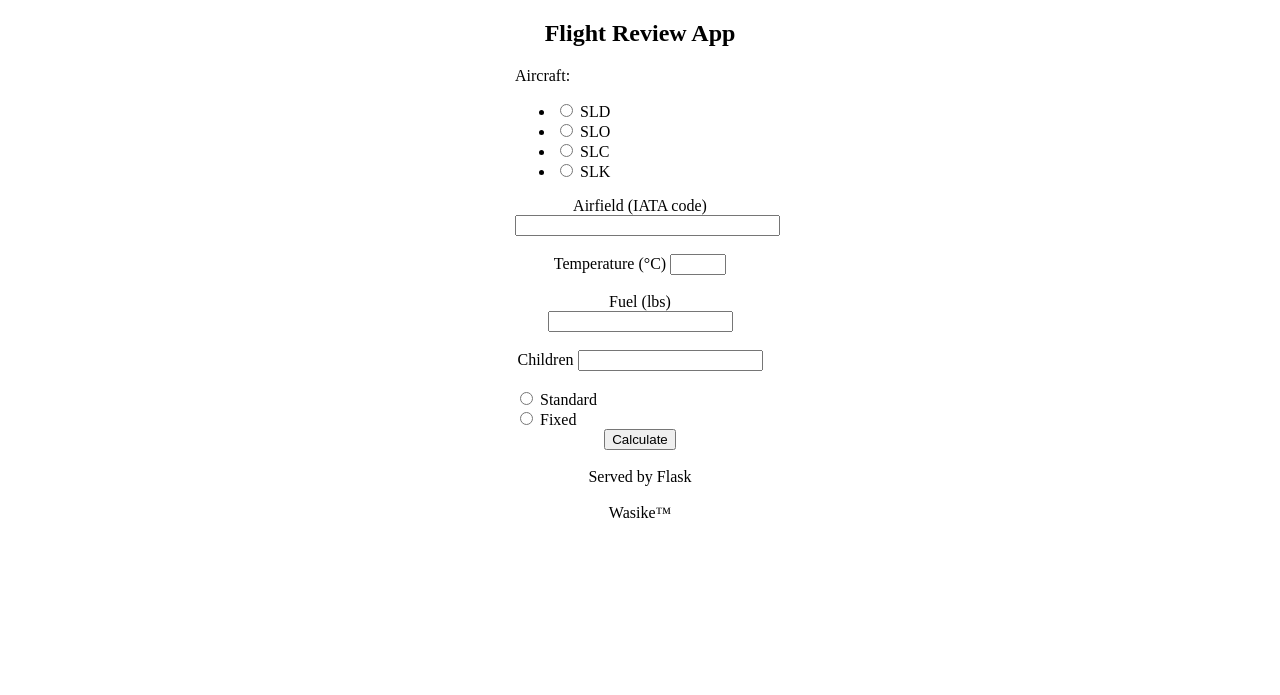
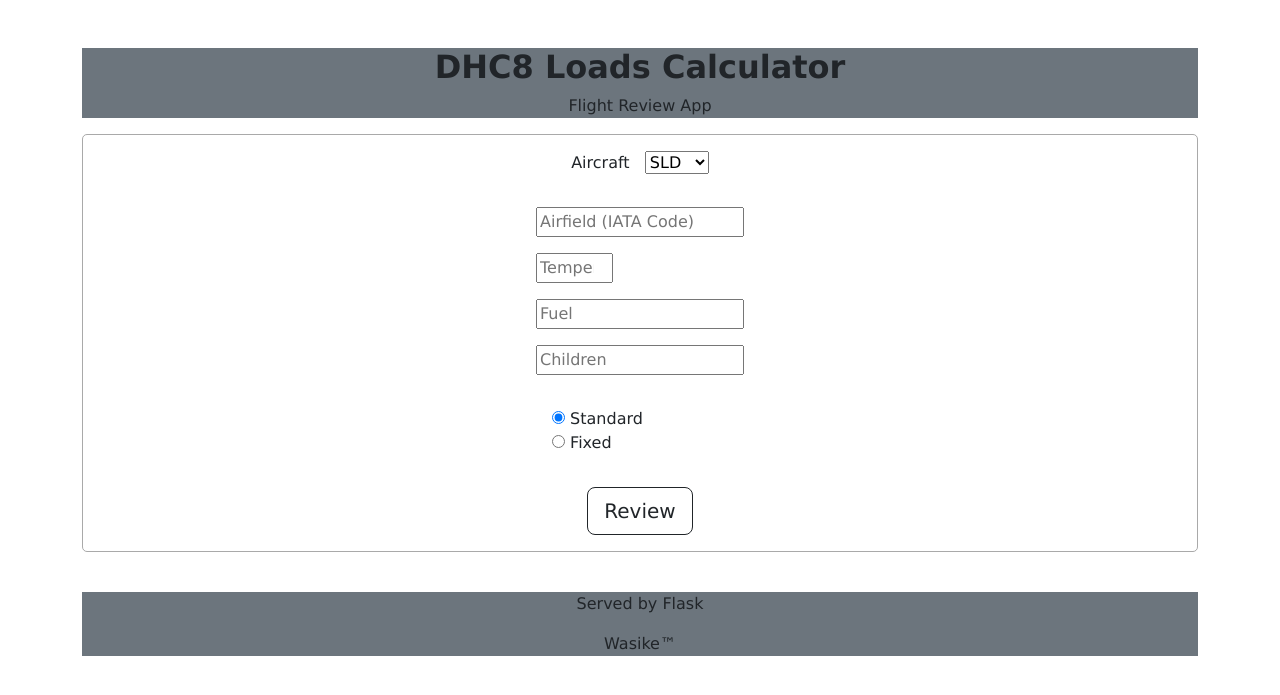
Before and after one commit to Delsyke/flight-review, a Flask app: page / in a window 1280 px wide. Shown: the top 695 px of the page. Run offline with Flask 3, Linux system fonts and the light colour scheme.

Commit message:
layout changes

```diff
--- /dev/null
+++ b/app.py
@@ -0,0 +1,84 @@
+from flask import Flask, render_template, request
+from limits import get_limits, get_loads
+
+
+OW = {
+"SLC":27691,
+"SLO":24207,
+"SLK":28110,
+"SLD":23633
+}
+
+app = Flask(__name__)
+app.config['SECRET_KEY'] = 'your secret key'
+
+
+
+@app.get('/')
+def home():
+	return render_template('index.html')
+
+
+@app.post('/')
+def review():
+
+	# for k,v in request.form.items():
+	# 	print(k, v)
+
+	aircraft = request.form['aircraft'].upper()
+	airfield = request.form['airfield'].upper()
+	temp = int(request.form['temp'])
+	fuel = int(request.form['fuel'])
+	children = int(request.form['children'])
+
+	bgg = request.form['bgg']
+	which_bgg = request.form['which-bgg']
+
+
+	if bgg == 'Standard':
+		bgg_wt = children * 31
+	if bgg == 'Fixed':
+		bgg_wt = int(which_bgg)
+
+	limits = get_limits(aircraft, airfield, temp)
+	RTOW = limits[1]
+	limited_by = limits[0]
+	empty_wt = OW[aircraft]
+	TOW = empty_wt + fuel + children*75 + bgg_wt - 50
+	loads = get_loads(aircraft, empty_wt, fuel, bgg, bgg_wt, children, RTOW, TOW)
+
+	return render_template('loads.html',
+		aircraft = aircraft,
+		airfield = airfield,
+		temp = temp,
+		rtow = RTOW,
+		fuel=fuel,
+		limited_by = limited_by,
+		children = children,
+		adults = loads[0],
+		bgg_wt = loads[1],
+		tow = loads[2],
+		underload = loads[3]
+	)
+
+
+
+
+
+
+
+
+
+
+
+
+
+
+
+
+
+
+
+
+if __name__ == '__main__':
+	app.run(debug=True)
--- a/main.py
+++ /dev/null
@@ -1,88 +0,0 @@
-from flask import Flask, render_template, request
-from forms import Dataform
-from limits import get_limits, get_loads
-
-
-OW = {
-"SLC":27691,
-"SLO":24207,
-"SLK":28252,
-"SLD":23633
-}
-
-app = Flask(__name__)
-app.config['SECRET_KEY'] = 'your secret key'
-
-
-
-@app.get('/')
-def home():
-	form = Dataform()
-	return render_template('index.html', form=form)
-
-
-@app.post('/')
-def review():
-
-	# for k,v in request.form.items():
-	# 	print(k, v)
-
-	bgg = request.form['bgg']
-	which_bgg = request.form['which-bgg']
-
-	form = Dataform()
-
-	if form.validate_on_submit():
-		aircraft = form.aircraft.data.upper()
-		airfield = form.airfield.data.upper()
-		temp = form.temp.data
-		fuel = form.fuel.data
-		children = form.children.data
-
-	if bgg == 'Standard':
-		bgg_wt = children * 31
-	elif bgg == 'Fixed':
-		bgg_wt = int(which_bgg)
-
-	limits = get_limits(aircraft, airfield, temp)
-	RTOW = limits[1]
-	limited_by = limits[0]
-	empty_wt = OW[aircraft]
-	TOW = empty_wt + fuel + children*75 + bgg_wt - 50
-	loads = get_loads(aircraft, empty_wt, fuel, bgg, bgg_wt, children, RTOW, TOW)
-
-	return render_template('loads.html',
-		aircraft = aircraft,
-		airfield = airfield,
-		temp = temp,
-		rtow = RTOW,
-		fuel=fuel,
-		limited_by = limited_by,
-		children = children,
-		adults = loads[0],
-		bgg_wt = loads[1],
-		tow = loads[2],
-		underload = loads[3]
-	)
-
-
-
-
-
-
-
-
-
-
-
-
-
-
-
-
-
-
-
-
-if __name__ == '__main__':
-	app.run(debug=True)
--- a/static/styles.css
+++ b/static/styles.css
@@ -1,30 +1,29 @@
-td, tr {
-    width: 150px;
-    margin: auto;
+td, tr, header, footer, p {
     text-align: center;
 }
 
-
-header, footer {
-    width: 250px;
-    text-align: center;
-    margin: auto;
+.container {
+    display: flex;
+    align-items: center;
+    justify-content: center;
 }
 
-
-div {
-    width: 250px;
-    margin: auto;
+body {
+    font-family: Verdana, sans-serif, Tahoma, Geneva, Verdana;
 }
 
-
-p {
-    margin: auto;
-    text-align: center;
-    align-items: center;
-    width: 100%;
+main {
+    border: 1px solid darkgrey;
+    border-radius: 5px;
 }
 
+li {
+    list-style-type: none;
+}
+
+td, th, caption {
+    font-size: 23px;
+}
 
 .reveal-if-active {
   opacity: 0;
@@ -33,7 +32,6 @@
   transform: scale(0.5);
   transition: 0.5s;
 
-
 input[type="radio"]:checked ~ & {
     opacity: 1;
     max-height: 100px;
--- a/templates/base.html
+++ b/templates/base.html
@@ -4,10 +4,17 @@
 	<meta charset="utf-8">
 	<meta name="viewport" content="width=device-width, initial-scale=1">
 	<title></title>
+	<link href="https://cdn.jsdelivr.net/npm/bootstrap@5.3.3/dist/css/bootstrap.min.css" rel="stylesheet" integrity="sha384-QWTKZyjpPEjISv5WaRU9OFeRpok6YctnYmDr5pNlyT2bRjXh0JMhjY6hW+ALEwIH" crossorigin="anonymous">
 	<link rel="stylesheet" type="text/css" href="{{ url_for('static', filename='styles.css') }}">
 </head>
+
 <body>
-	<header><h2>Flight Review App</h2></header>
+	<div class="container-lg">
+		<header class="bg-secondary mt-5">
+			<h1 class="fs-2 fw-bold">DHC8 Loads Calculator</h1>
+			<p>Flight Review App</p>
+		</header>
+
 		<main>
 			<div>
 				{% block content %}
@@ -16,11 +23,12 @@
 		</main>
 		<br>
 
-	<footer>
+		<footer class="bg-secondary mt-3">
 			    <p>Served by Flask</p>
-		<br>
 				<p>Wasike&trade;</p>
 		</footer>
+	</div>
 
+	<script src="https://cdn.jsdelivr.net/npm/bootstrap@5.3.3/dist/js/bootstrap.bundle.min.js" integrity="sha384-YvpcrYf0tY3lHB60NNkmXc5s9fDVZLESaAA55NDzOxhy9GkcIdslK1eN7N6jIeHz" crossorigin="anonymous"></script>
 </body>
 </html>
--- a/templates/index.html
+++ b/templates/index.html
@@ -3,51 +3,67 @@
 
 {% block content %}
 	<form method="post" action="/">
-		{{ form.csrf_token }}
 
-			Aircraft:
-			{{ form.aircraft(size=30)}}
+		<div class="container">
+            <fieldset>
+                <div class="mb-3 mt-3">
+                    <label for="aircraft">Aircraft &nbsp</label>
+                    <select id="aircraft" name="aircraft">
+                        <option value="SLD" selected>SLD &nbsp</option>
+                        <option value="SLO">SLO &nbsp</option>
+                        <option value="SLC">SLC &nbsp</option>
+                        <option value="SLK">SLK &nbsp</option>
+                    </select>
+                </div>
+            </fieldset>
+        </div>
 
+		<div class="container">
+            <fieldset>
+                <div class="mb-3 mt-3">
+                    <input type="text" name="airfield" id="airfield" value="" placeholder="Airfield (IATA Code)" required>
+                </div>
 
-		<p>
-			{{ form.airfield.label}} (IATA code)
-			{{ form.airfield(size=30)}}
-		</p>
-		<br>
+                <div class="mb-3 mt-3">
+                    <input type="number" value="" placeholder="Temperature (°C)" required min="14" max="32" name="temp" id="temp" class="form-input">
+                </div>
 
-		<p>
-			{{ form.temp.label}} (&deg;C)
-			{{ form.temp(size=30)}}
-		</p>
-		<br>
+                <div class="mb-3 mt-3">
+                    <input type="number" value="" placeholder="Fuel" required name="fuel" id="fuel" class="form-input">
+                </div>
 
-		<p>
-			{{ form.fuel.label}} (lbs)
-			{{ form.fuel(size=30)}}
-		</p>
-		<br>
+                <div class="mb-3 mt-3">
+                    <input type="number" value="" placeholder="Children" required name="children" id="children" class="form-input">
+                </div>
+            </fieldset>
+        </div>
 
-		<p>
-			{{ form.children.label}}
-			{{ form.children(size=30)}}
-		</p>
-		<br>
-
-			<div>
-					<input type="radio" name="bgg" id="bgg" value="Standard">
+		<div class="container">
+			<fieldset>
+				<div class="mb-3 mt-3">
+                    <ul>
+                        <li>
+                            <input type="radio" name="bgg" id="bgg" value="Standard" checked>
 				    		<label for="bgg">Standard</label>
-			    <div>
-
+                        </li>
+                        <li>
 							<input type="radio" name="bgg" id="bgg" value="Fixed">
 				    		<label for="bgg">Fixed</label>
 
 				    		<div class="reveal-if-active">
-			        	<label for="which-bgg">How much bgg</label>
-			        	<input type="number" id="which-bgg" name="which-bgg" class="require-if-active" data-require-pair="#bgg" value="">
+							    <!-- <label for="which-bgg">How much bgg</label> -->
+							    <input type="number" id="which-bgg" name="which-bgg" class="require-if-active" data-require-pair="#bgg" value="" placeholder="How much bgg?">
 							</div>
+                        </li>
+                    </ul>
                 </div>
+			</fieldset>
 		</div>
 
-		<p><input type="submit" value="Calculate"></input></P>
+		<div class="container mb-3 mt-3">
+            <input class="btn btn-lg btn-outline-dark" type="submit" value="Review">
+        </div>
 	</form>
+
+
 {% endblock content %}
```
Also changed, not shown: limits.py (+4 -4 lines), templates/loads.html (+14 -17 lines). Lines whose indentation alone changed are shown as unchanged.
